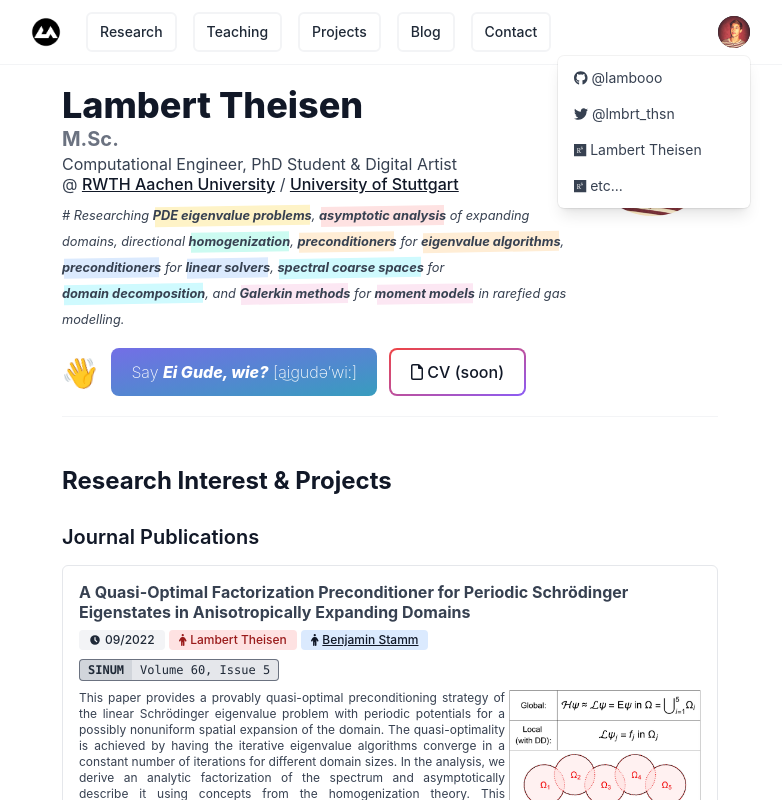
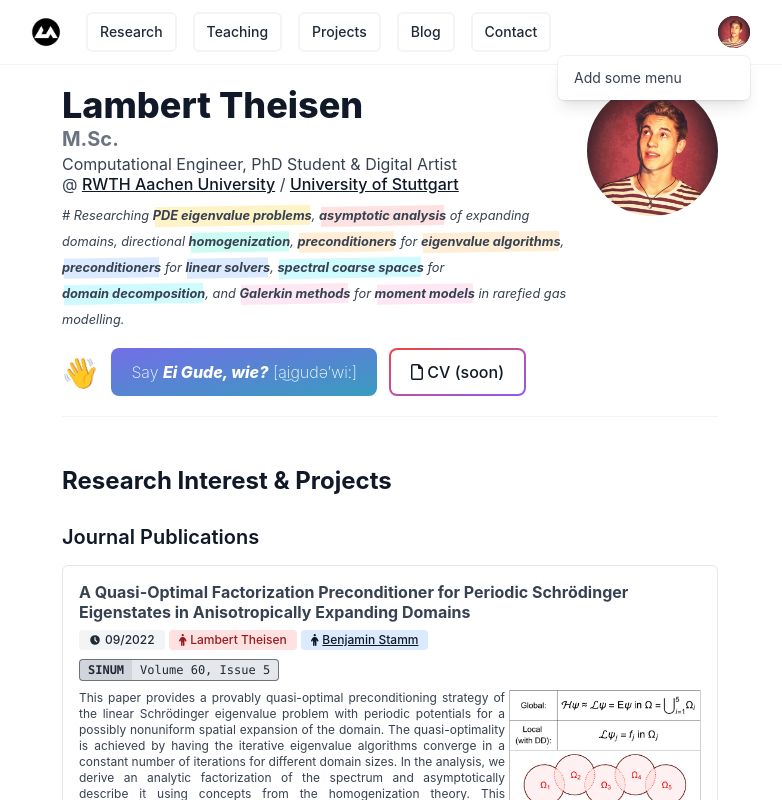
Before and after one commit to lamBOOO/thsn.dev, a Next.js app: page / in a window 1280 px wide. Both pictures are taken after a click on the button "Open user menu". Shown: the top 800 px of the page, without its empty margins (250-1032 px from the left). Built offline with nearby package versions, Linux system fonts and the light colour scheme.

Commit message:
Strip unused navbar stuff

```diff
--- a/components/Stickynavbar.tsx
+++ b/components/Stickynavbar.tsx
@@ -11,7 +11,7 @@ import logo_me from '../public/me.jpg'
 import { faGithub } from '@fortawesome/free-brands-svg-icons'
 import { faTwitter } from '@fortawesome/free-brands-svg-icons'
 import { faResearchgate } from '@fortawesome/free-brands-svg-icons'
-import { faCoffee } from '@fortawesome/free-solid-svg-icons'
+import { faCoffee, faRotateRight } from '@fortawesome/free-solid-svg-icons'
 import { FontAwesomeIcon } from '@fortawesome/react-fontawesome'
 
 const navigation = [
@@ -52,22 +52,8 @@ export default function Navbar() {
                       className="block h-8 w-auto"
                       src={logo}
                       alt="Lambert Theisens logo"
-                    // width={500} automatically provided
-                    // height={500} automatically provided
-                    // blurDataURL="data:..." automatically provided
-                    // placeholder="blur" // Optional blur-up while loading
                     />
                   </Link>
-                  {/* <img
-                    className="block h-8 w-auto lg:hidden"
-                    src="https://tailwindui.com/img/logos/mark.svg?color=indigo&shade=500"
-                    alt="Your Company"
-                  />
-                  <img
-                    className="hidden h-8 w-auto lg:block"
-                    src="https://tailwindui.com/img/logos/mark.svg?color=indigo&shade=500"
-                    alt="Your Company"
-                  /> */}
                 </div>
                 <div className="hidden sm:ml-6 sm:block">
                   <div className="flex space-x-4">
@@ -88,15 +74,6 @@ export default function Navbar() {
                 </div>
               </div>
               <div className="absolute inset-y-0 right-0 flex items-center pr-2 sm:static sm:inset-auto sm:ml-6 sm:pr-0">
-                {/* <button
-                  type="button"
-                  className="rounded-full bg-gray-800 p-1 text-gray-400 hover:text-white focus:outline-none focus:ring-2 focus:ring-white focus:ring-offset-2 focus:ring-offset-gray-800"
-                >
-                  <span className="sr-only">View notifications</span>
-                  <BellIcon className="h-6 w-6" aria-hidden="true" />
-                </button> */}
-
-                {/* Profile dropdown */}
                 <Menu as="div" className="relative ml-3">
                   <div>
                     <Menu.Button className="flex rounded-full bg-gray-800 text-sm">
@@ -105,10 +82,6 @@ export default function Navbar() {
                         className="h-8 w-8 rounded-full"
                         src={logo_me}
                         alt="Picture of the author"
-                      // width={500} automatically provided
-                      // height={500} automatically provided
-                      // blurDataURL="data:..." automatically provided
-                      // placeholder="blur" // Optional blur-up while loading
                       />
                     </Menu.Button>
                   </div>
@@ -125,40 +98,10 @@ export default function Navbar() {
                       <Menu.Item>
                         {({ active }) => (
                           <a
-                            href="https://github.com/lamBOOO"
-                            className={classNames(active ? 'bg-gray-100' : '', 'block px-4 py-2 text-sm text-gray-700')}
-                          >
-                            <FontAwesomeIcon icon={faGithub}/> @lambooo
-                          </a>
-                        )}
-                      </Menu.Item>
-                      <Menu.Item>
-                        {({ active }) => (
-                          <a
                             href="#"
                             className={classNames(active ? 'bg-gray-100' : '', 'block px-4 py-2 text-sm text-gray-700')}
                           >
-                            <FontAwesomeIcon icon={faTwitter}/> @lmbrt_thsn
-                          </a>
-                        )}
-                      </Menu.Item>
-                      <Menu.Item>
-                        {({ active }) => (
-                          <a
-                            href="#"
-                            className={classNames(active ? 'bg-gray-100' : '', 'block px-4 py-2 text-sm text-gray-700')}
-                          >
-                            <FontAwesomeIcon icon={faResearchgate}/> Lambert Theisen
-                          </a>
-                        )}
-                      </Menu.Item>
-                      <Menu.Item>
-                        {({ active }) => (
-                          <a
-                            href="#"
-                            className={classNames(active ? 'bg-gray-100' : '', 'block px-4 py-2 text-sm text-gray-700')}
-                          >
-                            <FontAwesomeIcon icon={faResearchgate}/> etc...
+                            Add some menu
                           </a>
                         )}
                       </Menu.Item>
```
